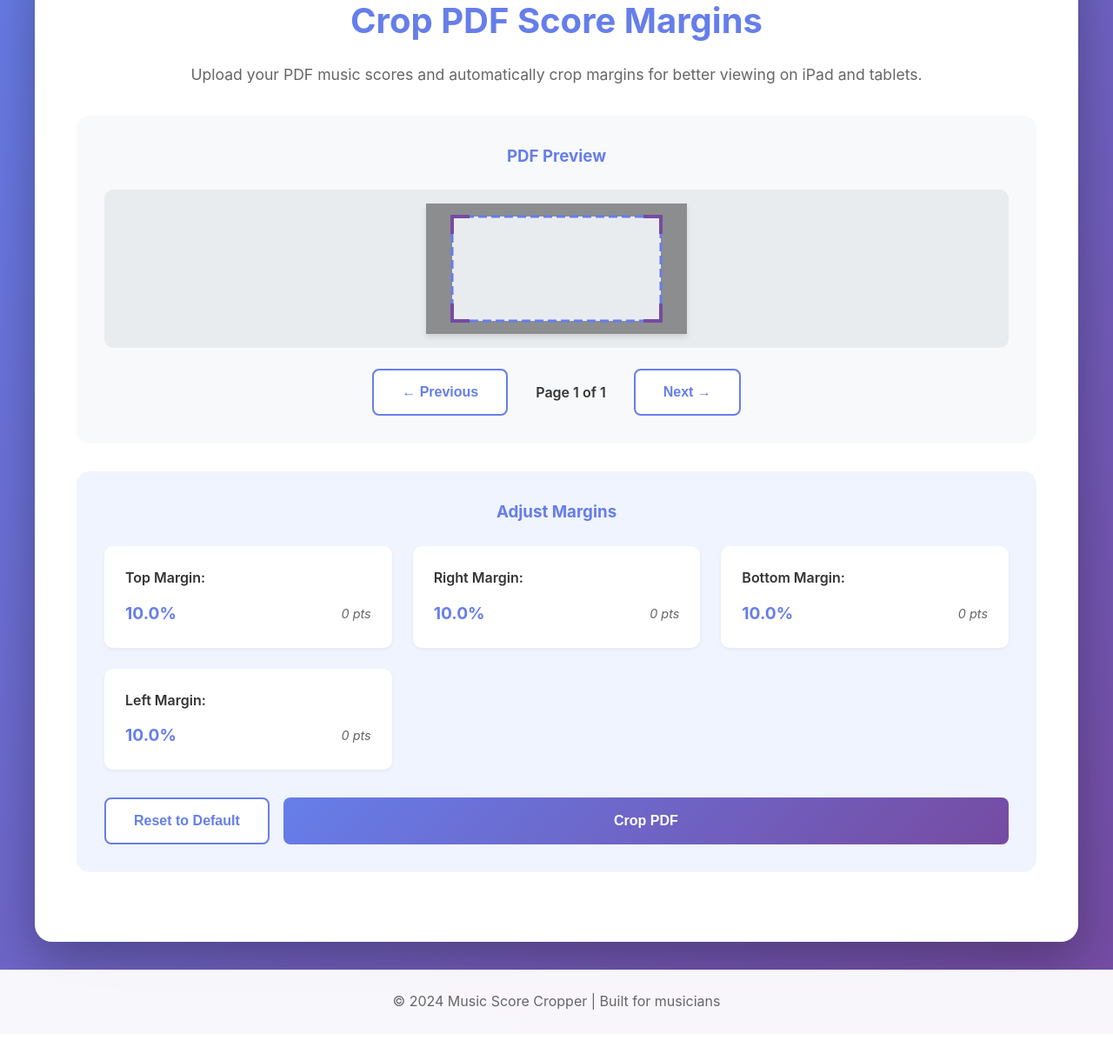
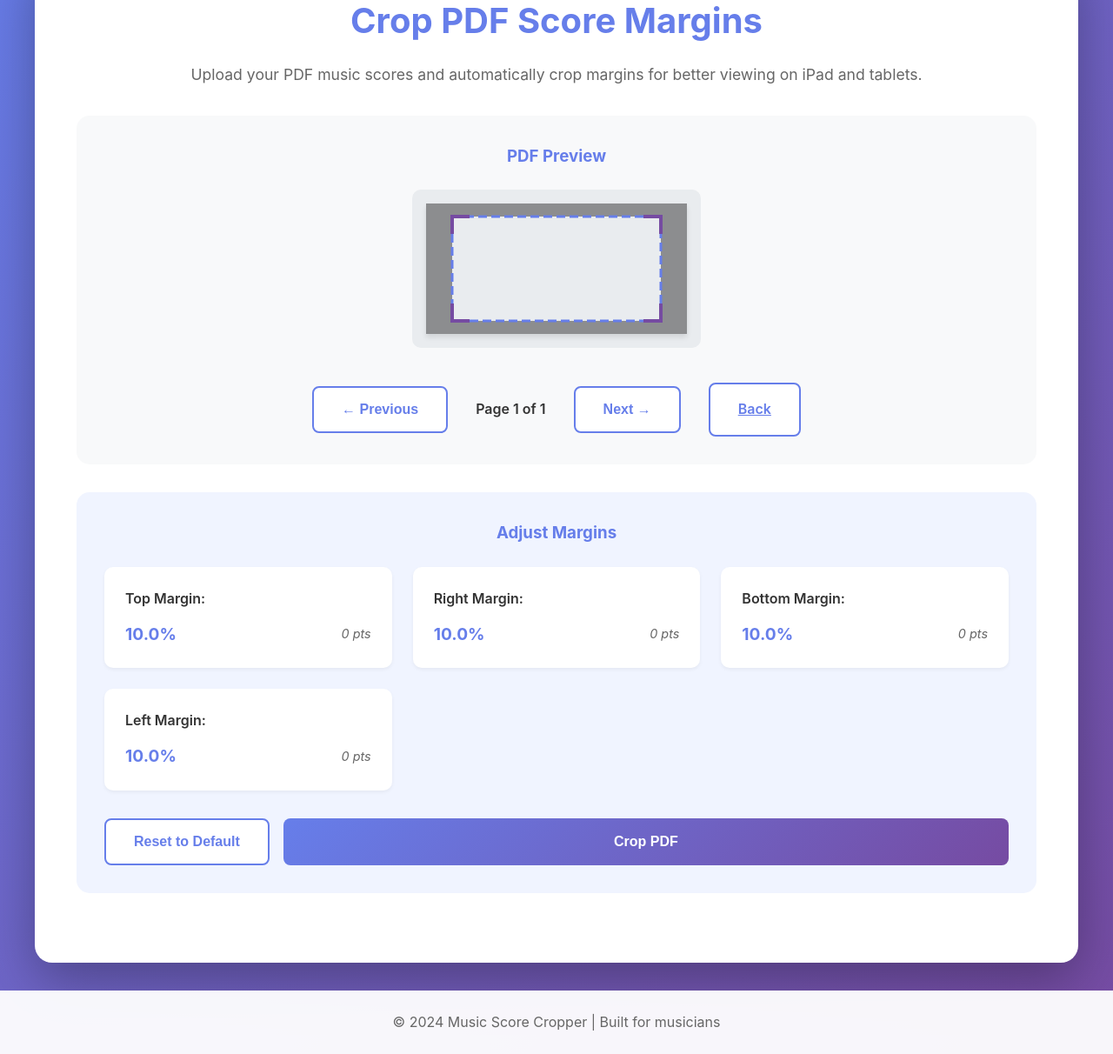
Before and after one commit to grzhdnv/musiccroper, a Flask app: template templates/index.html in a window 1280 px wide. Shown: the part 158-1370 px from the top of the page at 87% size. Before the commit the page ends 1319 px from the top, so only its background shows below. Run offline with Flask 3, Linux system fonts and the light colour scheme; the template is opened without the code that fills it: most values are stand-ins (such as "Sample title", 1, 10 or a date in 2020); some libraries are stand-ins or nearby versions.

Commit message:
Refactor PDF preview pane to auto-fit page and fix scrolling issues.
- Wrapped PDF and overlay canvases in a relative container to fix alignment.
- Implemented dynamic scaling in JS to fit PDF within the viewport (70% height) and available width, preventing default scrolling.
- Added a "Back" button to the preview controls to return to the upload screen.
- Updated CSS to center the preview container and remove fixed max-height.

```diff
--- a/static/css/style.css
+++ b/static/css/style.css
@@ -149,6 +149,7 @@ main {
     border-radius: 15px;
     padding: 2rem;
     margin: 2rem 0;
+    text-align: center; /* Center the inline-flex container */
 }
 
 .preview-section h3 {
@@ -159,20 +160,26 @@ main {
 
 .preview-container {
     position: relative;
-    display: flex;
+    display: inline-flex; /* Shrink to fit content */
     justify-content: center;
     align-items: center; /* Prevent vertical stretching */
     margin-bottom: 1.5rem;
     background-color: #e9ecef;
     border-radius: 10px;
-    padding: 1rem;
+    padding: 1rem; /* Small margin */
     overflow: auto;
-    max-height: 600px;
+    max-width: 100%; /* Ensure it doesn't overflow parent */
+    box-sizing: border-box;
+}
+
+.canvas-wrapper {
+    position: relative;
+    display: inline-block;
+    box-shadow: 0 4px 6px rgba(0, 0, 0, 0.1);
 }
 
 #pdf-canvas {
     display: block;
-    box-shadow: 0 4px 6px rgba(0, 0, 0, 0.1);
     /* Ensure responsiveness but respect aspect ratio */
     max-width: 100%;
     height: auto;
@@ -180,12 +187,11 @@ main {
 
 #overlay-canvas {
     position: absolute;
-    top: 1rem;
-    left: 50%;
-    transform: translateX(-50%);
+    top: 0;
+    left: 0;
+    width: 100%;
+    height: 100%;
     /* Match the responsiveness of pdf-canvas */
-    max-width: 100%;
-    height: auto;
 }
 
 .page-controls {
--- a/templates/index.html
+++ b/templates/index.html
@@ -63,13 +63,16 @@
             <div class="preview-section">
                 <h3>PDF Preview</h3>
                 <div class="preview-container">
+                <div class="canvas-wrapper">
                     <canvas id="pdf-canvas"></canvas>
                     <canvas id="overlay-canvas"></canvas>
+                </div>
                 </div>
                 <div class="page-controls">
                     <button id="prev-page" class="btn-secondary">← Previous</button>
                     <span id="page-info">Page <span id="page-num">1</span> of <span id="page-count">1</span></span>
                     <button id="next-page" class="btn-secondary">Next →</button>
+                <a href="{{ url_for('index') }}" class="btn-secondary">Back</a>
                 </div>
             </div>
 
@@ -140,7 +143,7 @@
         let pageNum = 1;
         let pageRendering = false;
         let pageNumPending = null;
-        let scale = 1.5;
+        let scale = 1.0;
         let pdfCanvas = document.getElementById('pdf-canvas');
         let overlayCanvas = document.getElementById('overlay-canvas');
         let ctx = pdfCanvas.getContext('2d');
@@ -160,6 +163,22 @@
             pageRendering = true;
 
             pdfDoc.getPage(num).then(function(page) {
+                // Calculate scale to fit parent container (preview-section)
+                const section = document.querySelector('.preview-section');
+                // Use a temporary viewport to get dimensions at scale 1.0
+                const unscaledViewport = page.getViewport({ scale: 1.0 });
+
+                // Use section width minus padding (approx 4rem = 64px)
+                const sectionWidth = section.clientWidth - 64;
+                // Use a reasonable max height or window height
+                const containerHeight = window.innerHeight * 0.7;
+
+                const scaleX = sectionWidth / unscaledViewport.width;
+                const scaleY = containerHeight / unscaledViewport.height;
+
+                // Choose the smaller scale to fit both dimensions
+                scale = Math.min(scaleX, scaleY);
+
                 const viewport = page.getViewport({ scale: scale });
 
                 // Store page dimensions for overlay
```
